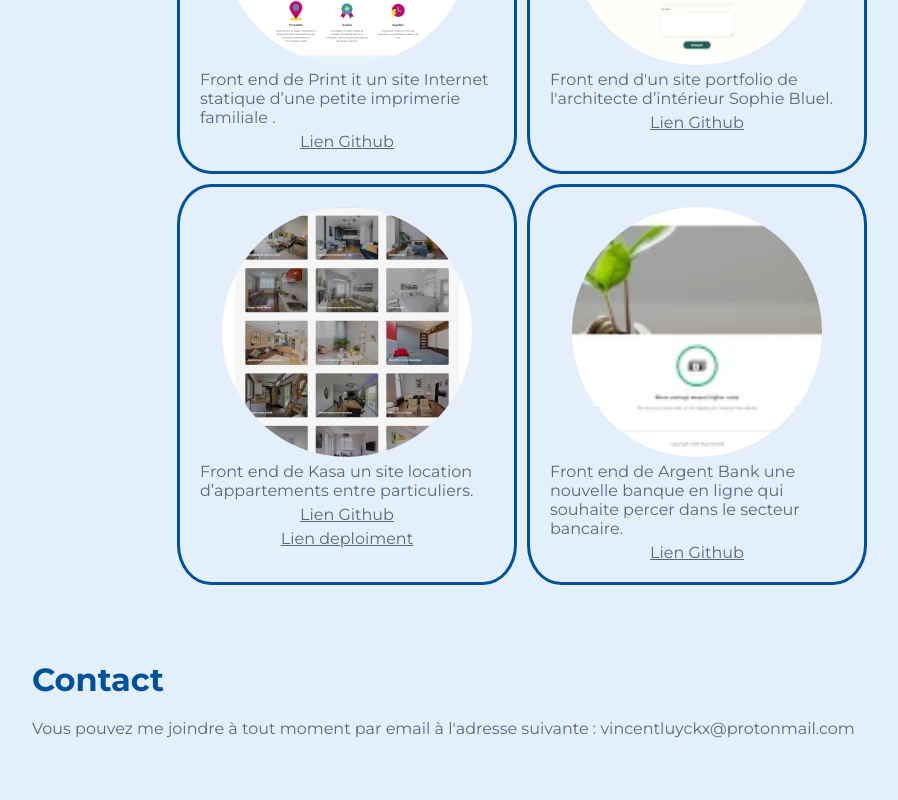
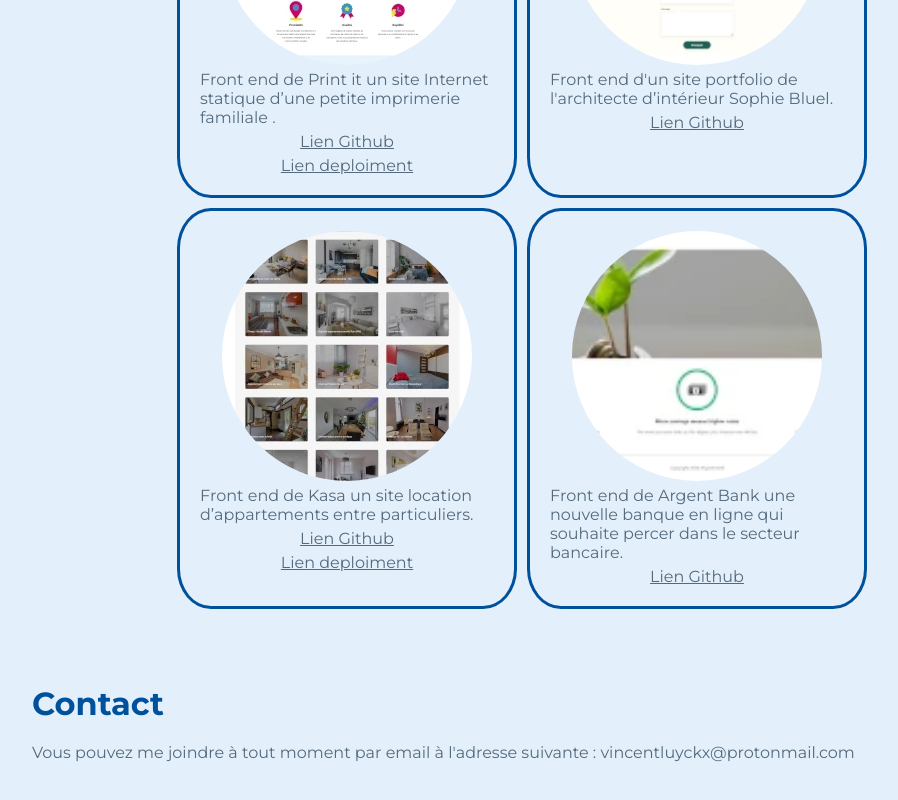
Before and after one commit to MathusalemChevrefeuille/P12_Portfolio, a React (Create React App) app: page / in a window 1280 px wide. Shown: the part 1668-2468 px from the top of the page, without its empty margins (118-1016 px from the left). Built offline with nearby package versions, Linux system fonts and the light colour scheme.

Commit message:
fixed link2

```diff
--- a/src/components/Pages/Home.js
+++ b/src/components/Pages/Home.js
@@ -67,7 +67,7 @@ function Home () {
                         image={printit}
                         description="Front end de Print it un site Internet statique d’une petite imprimerie familiale ."
                         lien="https://github.com/MathusalemChevrefeuille/Projet5_Print-It"
-                        lein2="https://mathusalemchevrefeuille.github.io/Projet5_Print-It/"
+                        lien2="https://mathusalemchevrefeuille.github.io/Projet5_Print-It/"
                         />
                     <Projet
                         image={sophiebluel}
```
